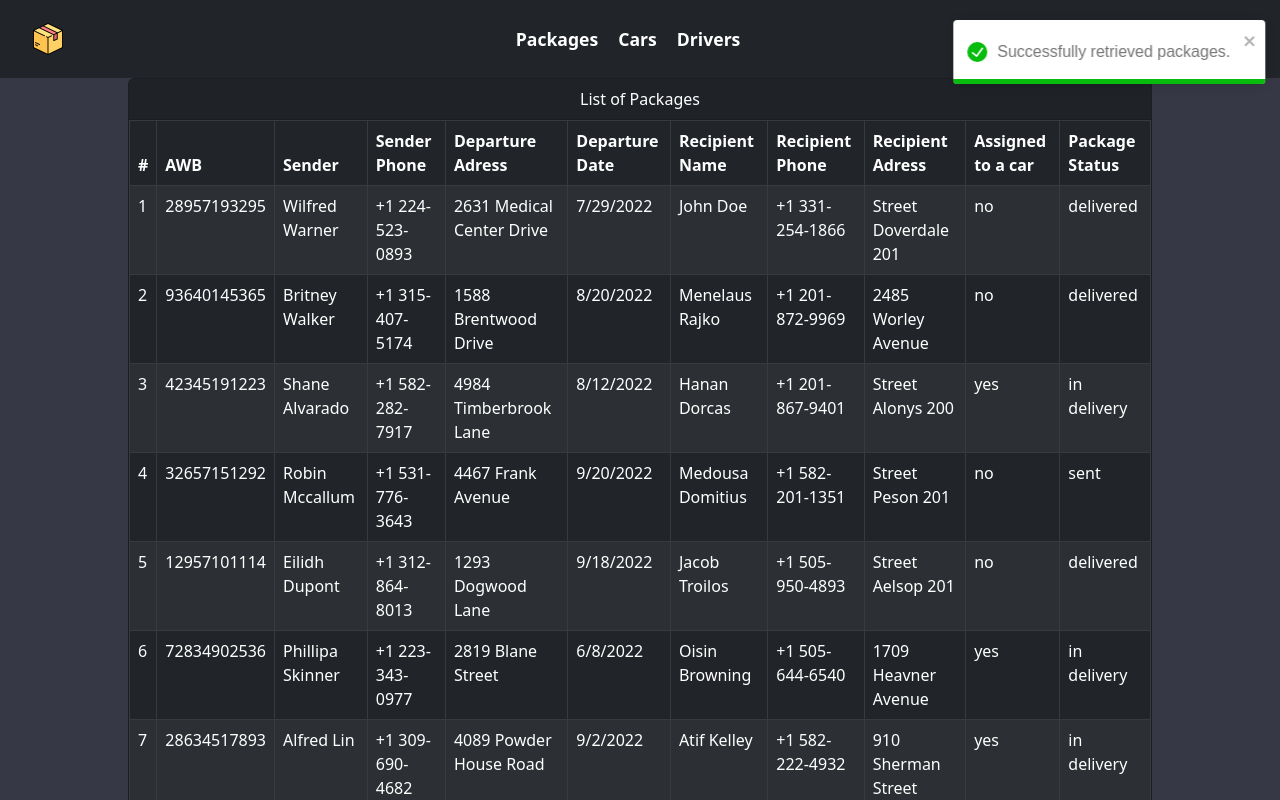
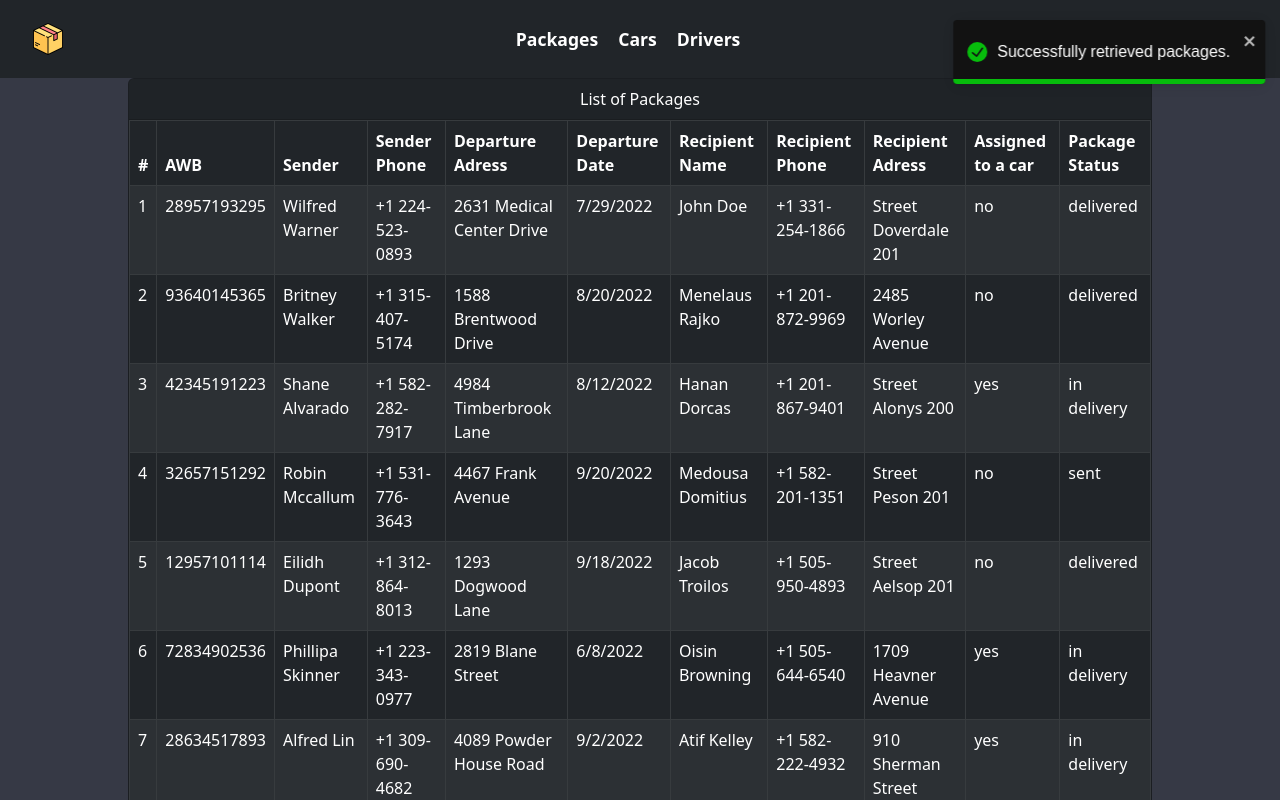
Before and after one commit to andreihojda15/SynergoDelivery, a React (Create React App) app: page /packages in a window 1280 px wide. Shown: the top 800 px of the page. Built offline with nearby package versions, Linux system fonts and the light colour scheme.

Commit message:
- dark theme toast

```diff
--- a/src/components/packages/Package.js
+++ b/src/components/packages/Package.js
@@ -139,7 +139,7 @@ class Packages extends Component {
           </>
         )}
 
-        <ToastContainer />
+        <ToastContainer theme="dark" />
       </>
     );
   }
```
